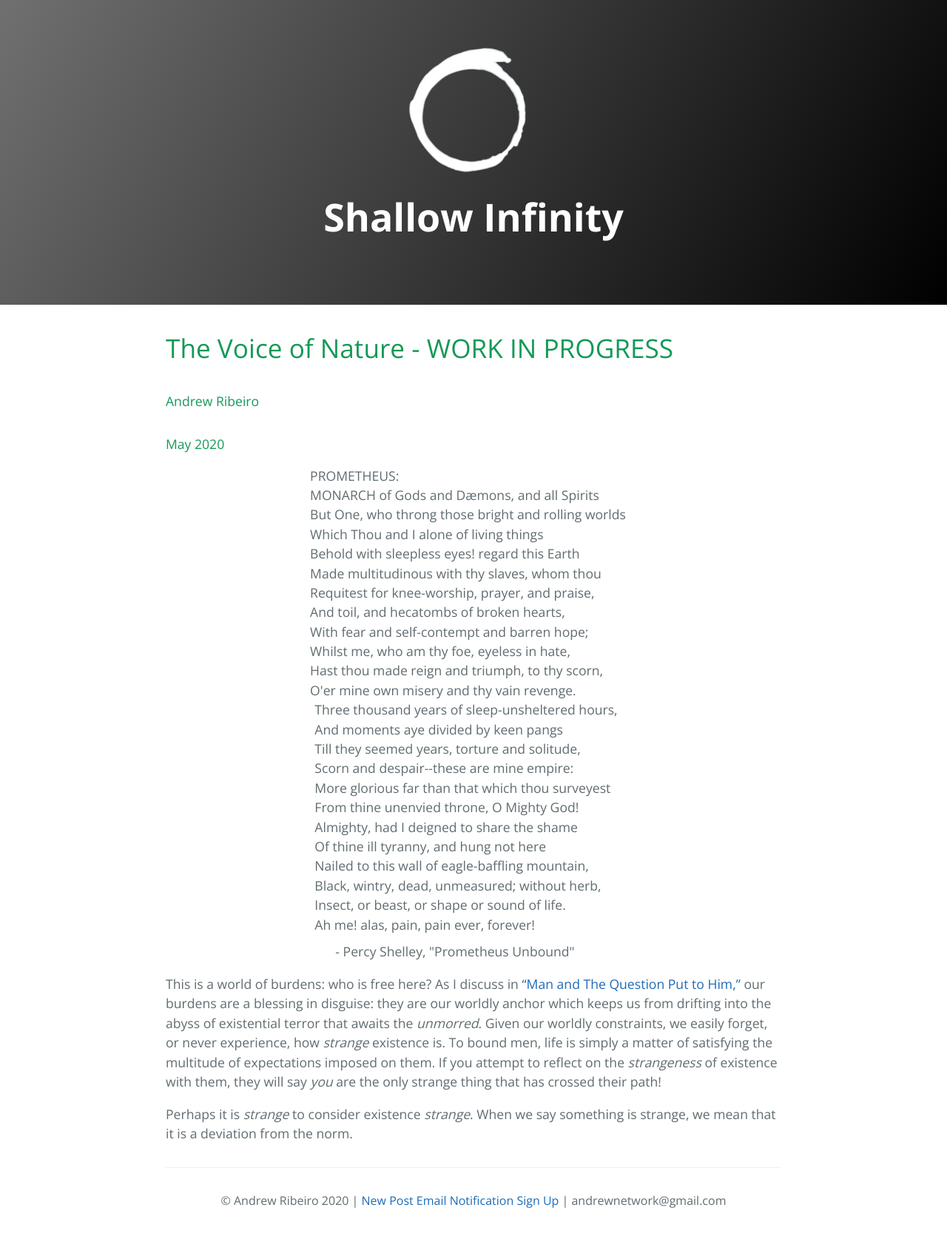
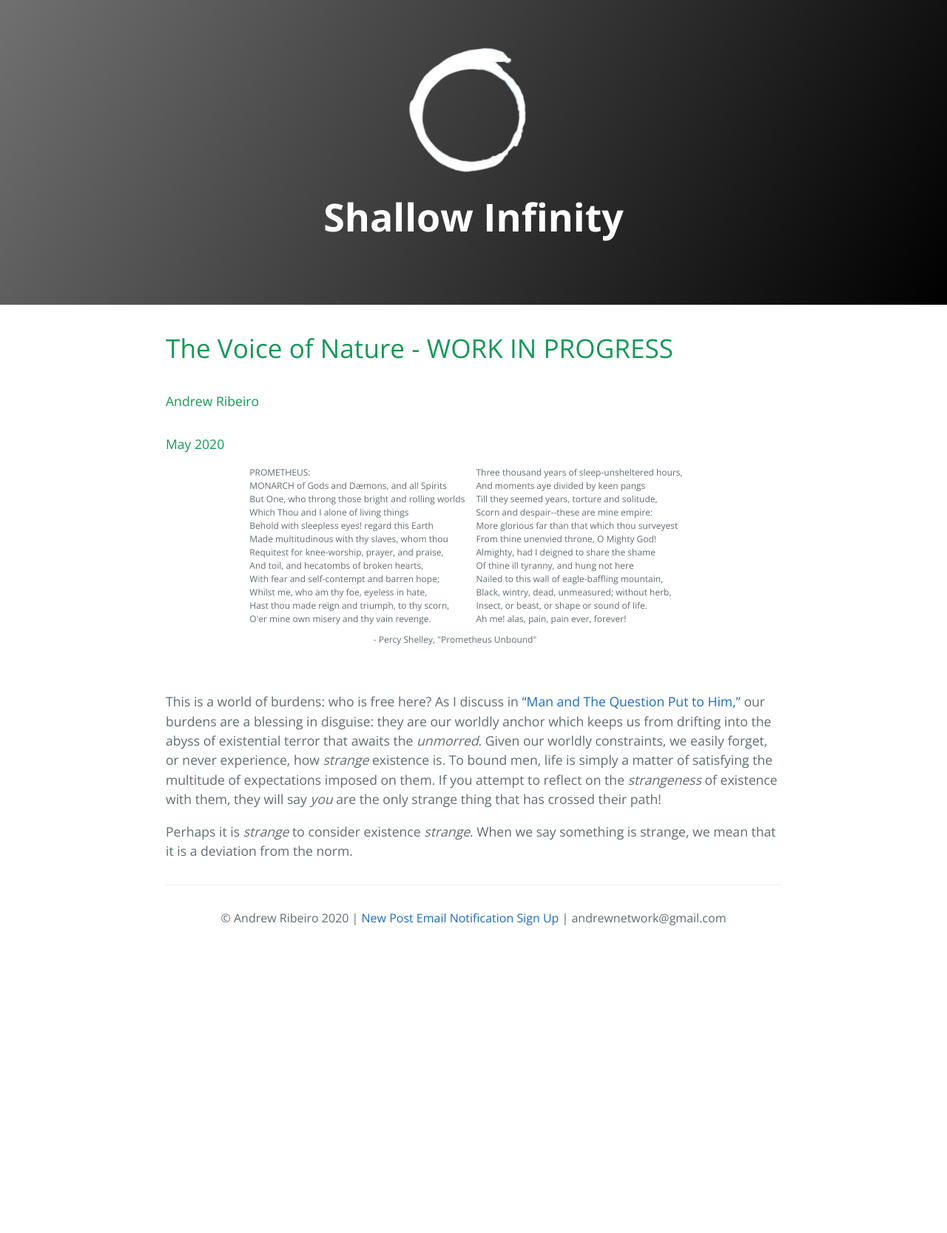
Before and after one commit to Andrewnetwork/CoronavirusBlog, a Jekyll site: the page built from the_voice_of_nature.md, in a window 1280 px wide. Shown: the whole page at 74% size. Built offline with Jekyll 4.4.1, drawn with Linux system fonts in a browser that asks for light colours; our own code applies the rules of GitHub Pages for plain Markdown files; the repository's description, which GitHub fills in, is left out; after the commit the page ends 1285 px from its top, so only the background shows below that.

Commit message:
quote fix and file rename

```diff
--- a/the_voice_of_nature.md
+++ b/the_voice_of_nature.md
@@ -3,7 +3,7 @@
 #### May 2020
 
 <div style="display: flex; justify-content: center;   flex-wrap: wrap;">
-<div style="margin-right:15px;">
+<div style="font-size:12px; margin-right:15px;">
 PROMETHEUS:<br/>
 MONARCH of Gods and Dæmons, and all Spirits<br/>
 But One, who throng those bright and rolling worlds<br/>
@@ -17,7 +17,7 @@ Whilst me, who am thy foe, eyeless in hate,<br/>
 Hast thou made reign and triumph, to thy scorn,  <br/>
 O'er mine own misery and thy vain revenge.<br/>
 </div>
-<div style="margin-right:20px;">
+<div style="font-size:12px; margin-right:20px;">
 Three thousand years of sleep-unsheltered hours,<br/>
 And moments aye divided by keen pangs<br/>
 Till they seemed years, torture and solitude,<br/>
@@ -32,9 +32,10 @@ Insect, or beast, or shape or sound of life.<br/>
 Ah me! alas, pain, pain ever, forever!<br/>
 </div>
 </div>
-<div style="clear:both; text-align:center; margin-top:10px; margin-left:-50px;">
+<div style="clear:both; text-align:center;font-size:12px; margin-top:10px; margin-left:-50px;">
 - Percy Shelley, "Prometheus Unbound"
 </div>
+<br/>
 
 This is a world of burdens: who is free here? As I discuss in ["Man and The Question Put to Him,"](man_and_his_question.md) our burdens are a blessing in disguise: they are our worldly anchor which keeps us from drifting into the abyss of existential terror that awaits the *unmorred*. Given our worldly constraints, we easily forget, or never experience, how *strange* existence is. To bound men, life is simply a matter of satisfying the multitude of expectations imposed on them. If you attempt to reflect on the *strangeness* of existence with them, they will say *you* are the only strange thing that has crossed their path!
 
```
Also changed, not shown: the_pursuit_of_principles.md (+1 -1 lines).
